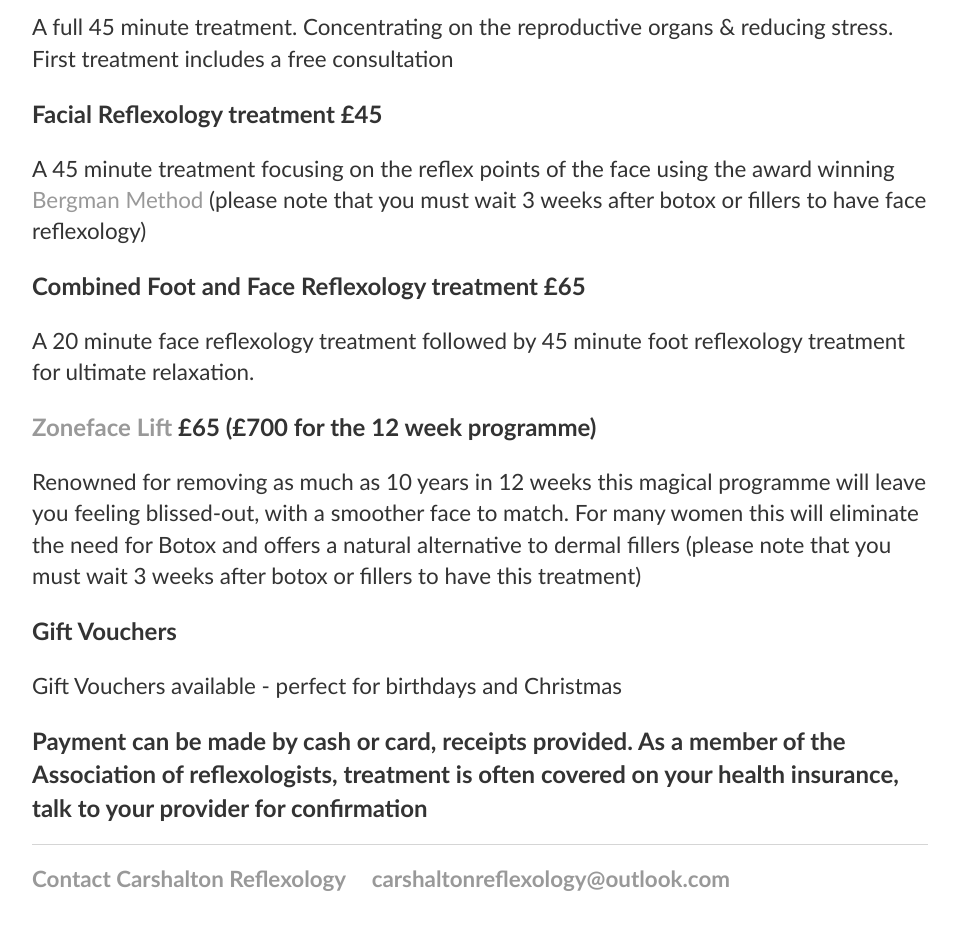
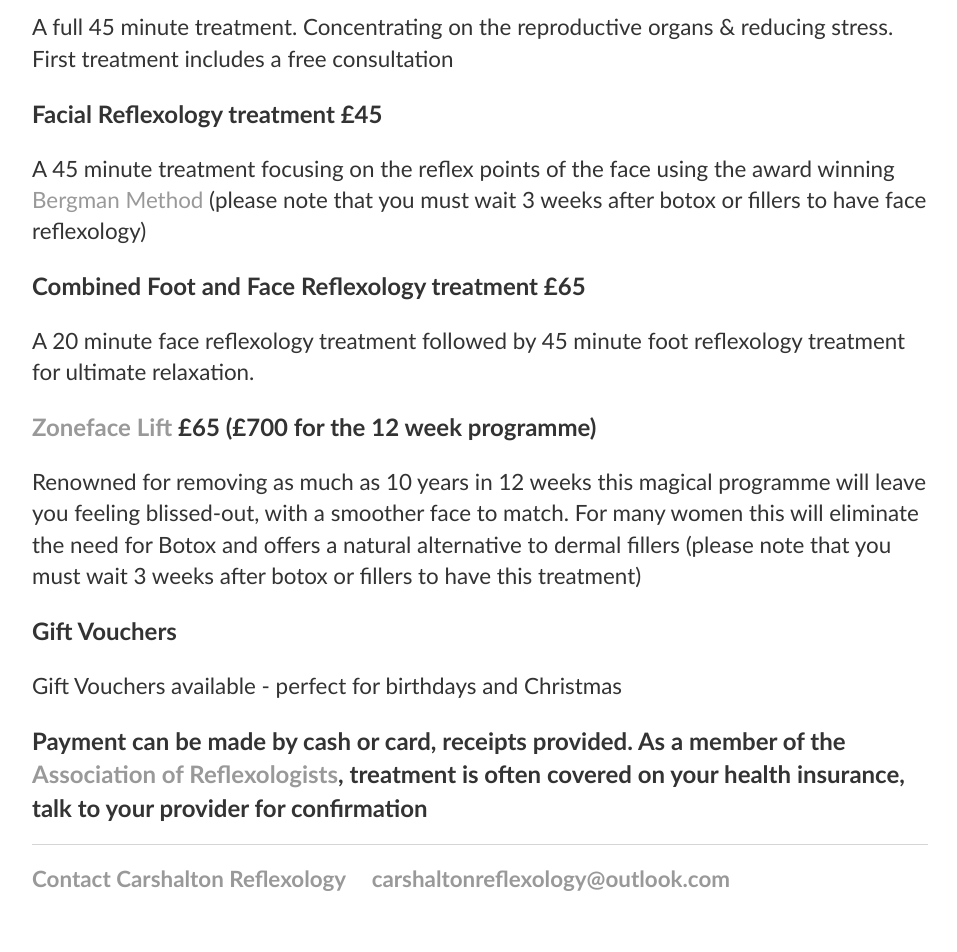
Before and after one commit to Rednax-lab/rednax-lab.github.io, a Jekyll site: the page built from prices.html, in a window 1280 px wide. Shown: the part 884-1836 px from the top of the page, without its empty margins (160-1117 px from the left). Built offline with Jekyll 4.4.1, drawn with Linux system fonts in a browser that asks for light colours; part of the change alters nothing that is shown.

```diff
--- a/prices.html
+++ b/prices.html
@@ -20,7 +20,7 @@ title: Price List
 		<p>Renowned for removing as much as 10 years in 12 weeks this magical programme will leave you feeling blissed-out, with a smoother face to match. For many women this will eliminate the need for Botox and offers a natural alternative to dermal fillers (please note that you must wait 3 weeks after botox or fillers to have this treatment)</p>
 		<h2>Gift Vouchers</h2>
 		<p>Gift Vouchers available - perfect for birthdays and Christmas</p>
-		<h2>Payment can be made by cash or card, receipts provided. As a member of the Association of reflexologists, treatment is often covered on your health insurance, talk to your provider for confirmation</h2>
+		<h2>Payment can be made by cash or card, receipts provided. As a member of the <a href="https://www.aor.org.uk/">Association of Reflexologists</a>, treatment is often covered on your health insurance, talk to your provider for confirmation</h2>
 	</section>
 </div>
 	<!-- /.prices -->
```
